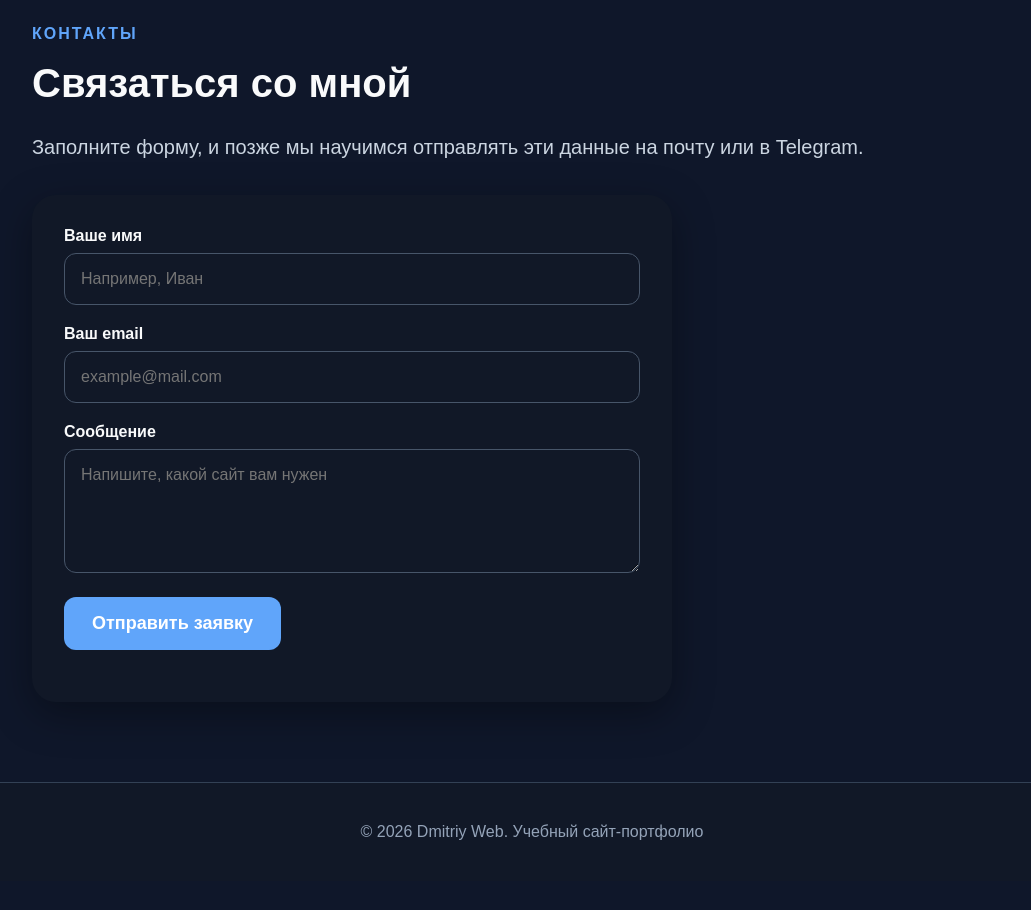
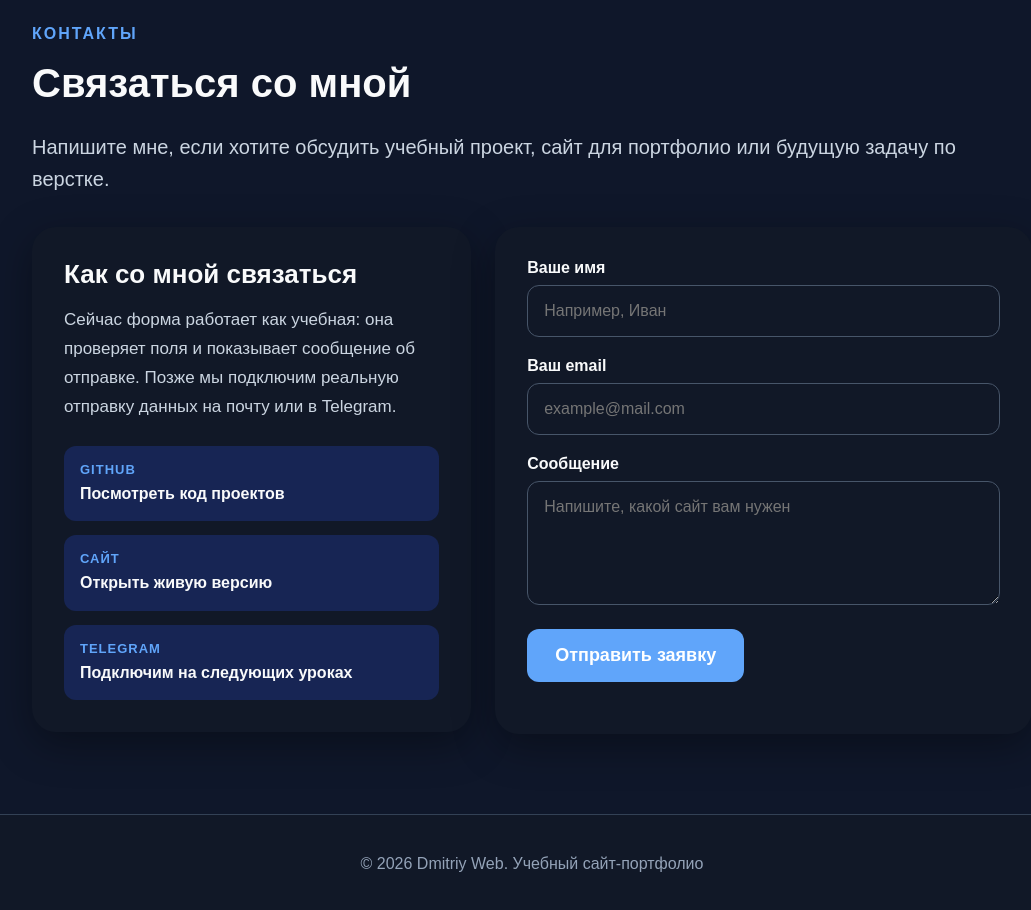
Before and after one commit to nefrit333-cpu/my-first-site, a plain HTML site: page index.html in a window 1280 px wide. Shown: the part 5180-6090 px from the top of the page, without its empty margins (108-1139 px from the left). Before the commit the page ends 6061 px from the top, so only its background shows below. Drawn offline with Linux system fonts and the light colour scheme.

Commit message:
Улучшил блок контактов

```diff
--- a/index.html
+++ b/index.html
@@ -597,8 +597,35 @@
         <h2 class="section-title">Связаться со мной</h2>
 
         <p class="section-text">
-          Заполните форму, и позже мы научимся отправлять эти данные на почту или в Telegram.
+          Напишите мне, если хотите обсудить учебный проект, сайт для портфолио или будущую задачу по верстке.
         </p>
+
+        <div class="contact-layout">
+          <aside class="contact-info">
+            <h3>Как со мной связаться</h3>
+
+            <p>
+              Сейчас форма работает как учебная: она проверяет поля и показывает сообщение об отправке.
+              Позже мы подключим реальную отправку данных на почту или в Telegram.
+            </p>
+
+            <div class="contact-methods">
+              <a class="contact-method" href="https://github.com/nefrit333-cpu" target="_blank" rel="noopener noreferrer">
+                <span>GitHub</span>
+                <strong>Посмотреть код проектов</strong>
+              </a>
+
+              <a class="contact-method" href="https://nefrit333-cpu.github.io/my-first-site/" target="_blank" rel="noopener noreferrer">
+                <span>Сайт</span>
+                <strong>Открыть живую версию</strong>
+              </a>
+
+              <div class="contact-method">
+                <span>Telegram</span>
+                <strong>Подключим на следующих уроках</strong>
+              </div>
+            </div>
+          </aside>
 
           <form class="contact-form" id="contactForm" novalidate>
             <div class="form-group">
@@ -620,6 +647,7 @@
 
             <p class="form-message" id="formMessage"></p>
           </form>
+        </div>
       </div>
     </section>
 
--- a/style.css
+++ b/style.css
@@ -185,6 +185,7 @@ body.modal-is-open {
 .skill-card,
 .project-card,
 .faq-item,
+.contact-info,
 .contact-form {
   background: var(--color-white);
   border-radius: var(--radius-large);
@@ -210,7 +211,9 @@ body.modal-is-open {
 .about-stat:hover,
 .skill-card:hover,
 .project-card:hover,
-.faq-item:hover {
+.faq-item:hover,
+.contact-info:hover,
+.contact-form:hover {
   transform: translateY(-4px);
   box-shadow: var(--shadow-card-hover);
 }
@@ -852,9 +855,72 @@ h2,
   line-height: 1.7;
 }
 
+.contact-layout {
+  display: grid;
+  grid-template-columns: 0.9fr 1.1fr;
+  gap: 24px;
+  align-items: start;
+  margin-top: 32px;
+}
+
+.contact-info {
+  padding: 32px;
+}
+
+.contact-info h3 {
+  margin: 0 0 16px;
+  color: var(--color-text);
+  font-size: 26px;
+  line-height: 1.2;
+}
+
+.contact-info p {
+  margin: 0 0 24px;
+  color: var(--color-muted);
+  font-size: 17px;
+  line-height: 1.7;
+}
+
+.contact-methods {
+  display: grid;
+  gap: 14px;
+}
+
+.contact-method {
+  display: block;
+  padding: 16px;
+  border-radius: var(--radius-small);
+  background: var(--color-accent-soft);
+  text-decoration: none;
+  transition:
+    background var(--transition-fast),
+    transform var(--transition-fast);
+}
+
+.contact-method:hover {
+  transform: translateX(4px);
+}
+
+.contact-method span {
+  display: block;
+  margin-bottom: 6px;
+  color: var(--color-accent);
+  font-size: 13px;
+  font-weight: 700;
+  text-transform: uppercase;
+  letter-spacing: 1px;
+}
+
+.contact-method strong {
+  display: block;
+  color: var(--color-text);
+  font-size: 16px;
+  line-height: 1.4;
+}
+
 .contact-form {
-  max-width: 640px;
-  margin-top: 32px;
+  max-width: none;
+  margin-top: 0;
   padding: 32px;
 }
 
@@ -879,6 +945,12 @@ h2,
   color: var(--color-text);
   font-family: Arial, sans-serif;
   font-size: 16px;
+}
+
+.form-group input:focus,
+.form-group textarea:focus {
+  outline: none;
+  border-color: var(--color-accent);
 }
 
 .form-message {
@@ -980,7 +1052,8 @@ h2,
 @media (max-width: 900px) {
   .hero-container,
   .about-grid,
-  .skills-grid {
+  .skills-grid,
+  .contact-layout {
     grid-template-columns: 1fr;
   }
 
@@ -1111,6 +1184,7 @@ h2,
   .about-main,
   .about-card,
   .skill-card,
+  .contact-info,
   .contact-form {
     padding: 24px;
     border-radius: var(--radius-medium);
@@ -1123,7 +1197,9 @@ h2,
   .about-stat:hover,
   .skill-card:hover,
   .project-card:hover,
-  .faq-item:hover {
+  .faq-item:hover,
+  .contact-info:hover,
+  .contact-form:hover {
     transform: none;
   }
 
@@ -1186,6 +1262,18 @@ h2,
     padding: 10px 16px;
   }
 
+  .contact-layout {
+    gap: 18px;
+  }
+
+  .contact-info h3 {
+    font-size: 24px;
+  }
+
+  .contact-method:hover {
+    transform: none;
+  }
+
   .faq-question {
     padding: 20px;
     font-size: 18px;
```
Lines whose indentation alone changed are shown as unchanged.
